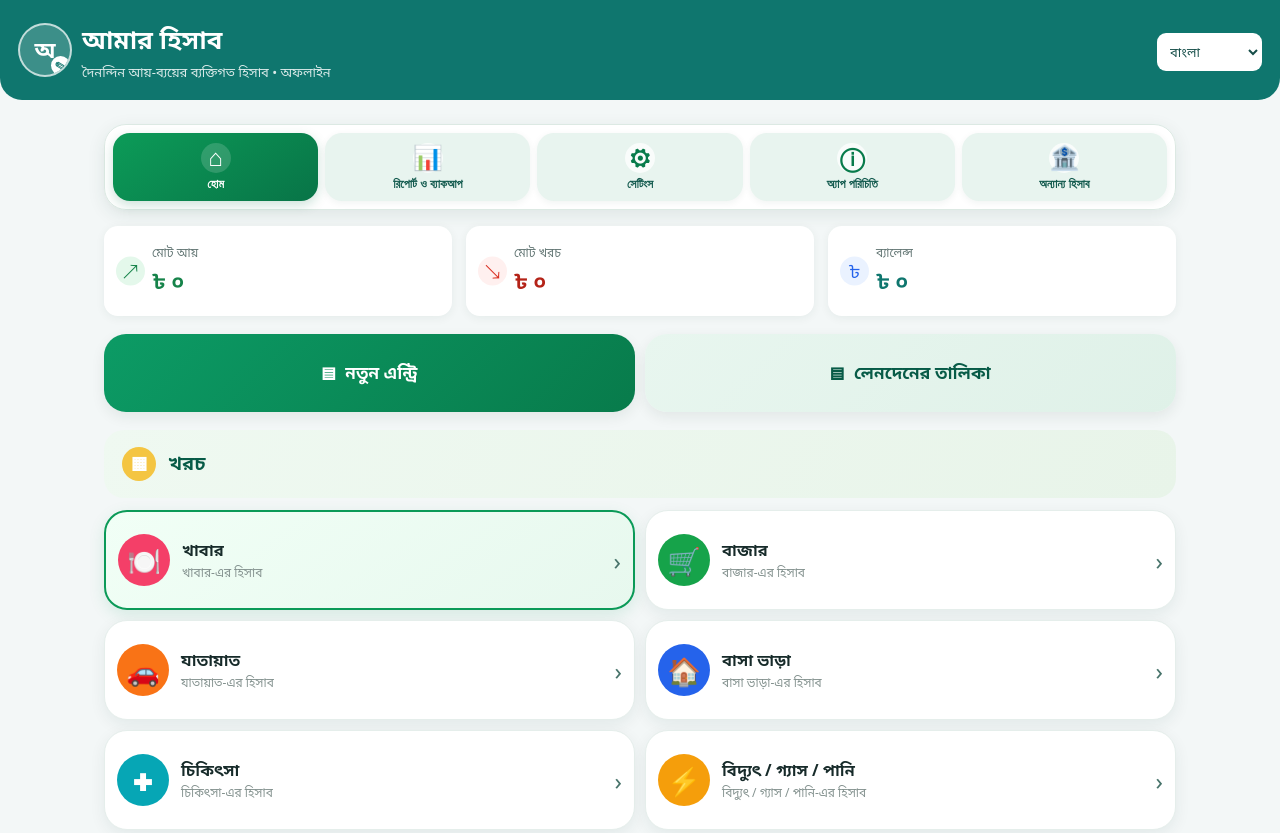
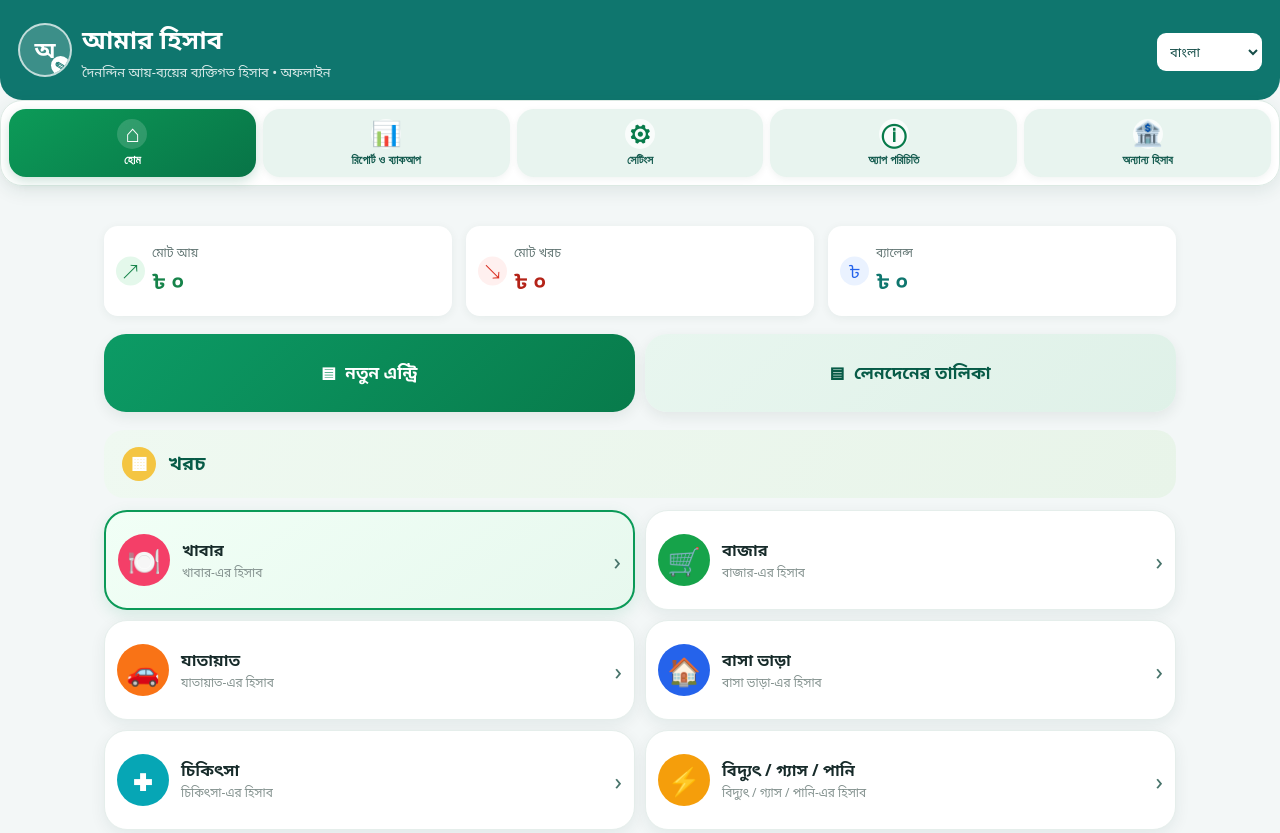
Before and after one commit to mesbahcitizen-commits/Amar-Hisab, a plain HTML site: page app/src/main/assets/index.html in a window 1280 px wide. Shown: the top 833 px of the page. Drawn offline with Linux system fonts and the light colour scheme.

Commit message:
Place APK Home navigation directly below header

```diff
--- a/app/src/main/assets/index.html
+++ b/app/src/main/assets/index.html
@@ -169,13 +169,13 @@ body.home-active .main-nav button{min-height:68px}
 <body class="home-active">
 <header><div class="header-row"><div class="brand-area"><label class="profile-avatar" id="profileAvatar" for="profileImageInput" title="প্রোফাইল ছবি পরিবর্তন"><img id="profileImage" alt="Profile picture"><span id="profileInitial">অ</span><span class="avatar-edit">✎</span><input id="profileImageInput" type="file" accept="image/*" aria-label="Choose profile picture"></label><div class="brand-copy"><h1 data-i18n="appTitle">আমার হিসাব</h1><p data-i18n="tagline">দৈনন্দিন আয়-ব্যয়ের ব্যক্তিগত হিসাব • অফলাইন</p></div></div><select id="languageSelect" aria-label="Language" class="language-select"><option value="bn">বাংলা</option><option value="en">English</option></select></div></header>
 
-<main><nav class="main-nav" aria-label="প্রধান শর্টকাট">
+<nav class="main-nav" aria-label="প্রধান শর্টকাট">
 <button class="active" data-tab="home"><span class="nav-icon" aria-hidden="true">⌂</span><span data-i18n="home">হোম</span></button>
 <button data-tab="report"><span class="nav-icon" aria-hidden="true">📊</span><span data-i18n="reportBackup">রিপোর্ট ও ব্যাকআপ</span></button>
 <button data-tab="settings"><span class="nav-icon" aria-hidden="true">⚙</span><span data-i18n="settings">সেটিংস</span></button>
 <button data-tab="about"><span class="nav-icon" aria-hidden="true">ⓘ</span><span data-i18n="about">পরিচিতি</span></button>
 <button data-tab="finance"><span class="nav-icon" aria-hidden="true">🏦</span><span id="financeTabLabel">অন্যান্য হিসাব</span></button>
-</nav>
+</nav><main>
 <section id="home" class="home-dashboard">
 <section class="cards">
  <div class="card summary-card income"><small data-i18n="totalIncome">মোট আয়</small><strong class="income" id="totalIncome">৳ ০</strong></div>
```
